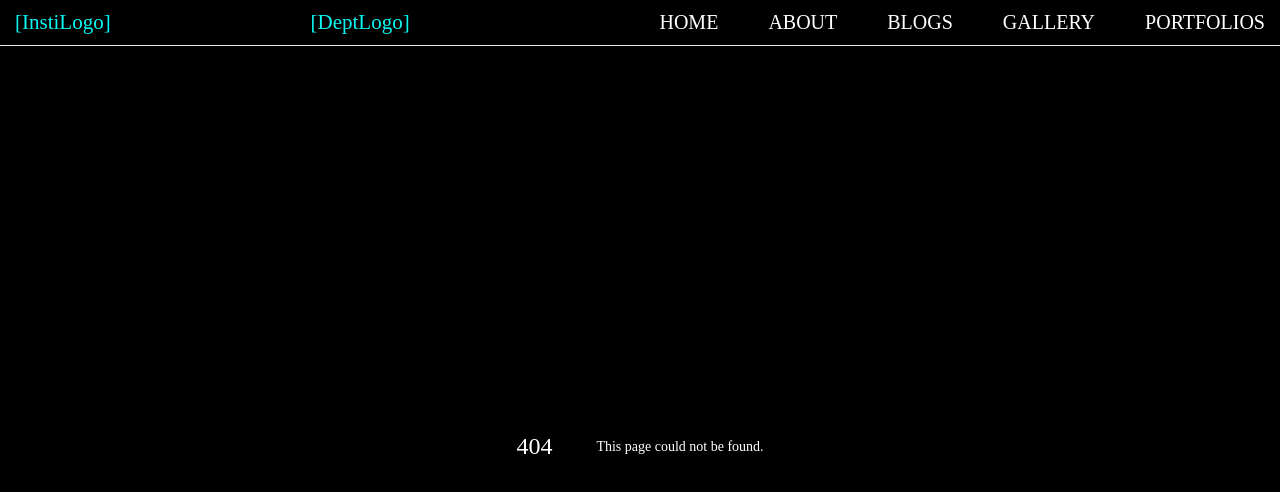
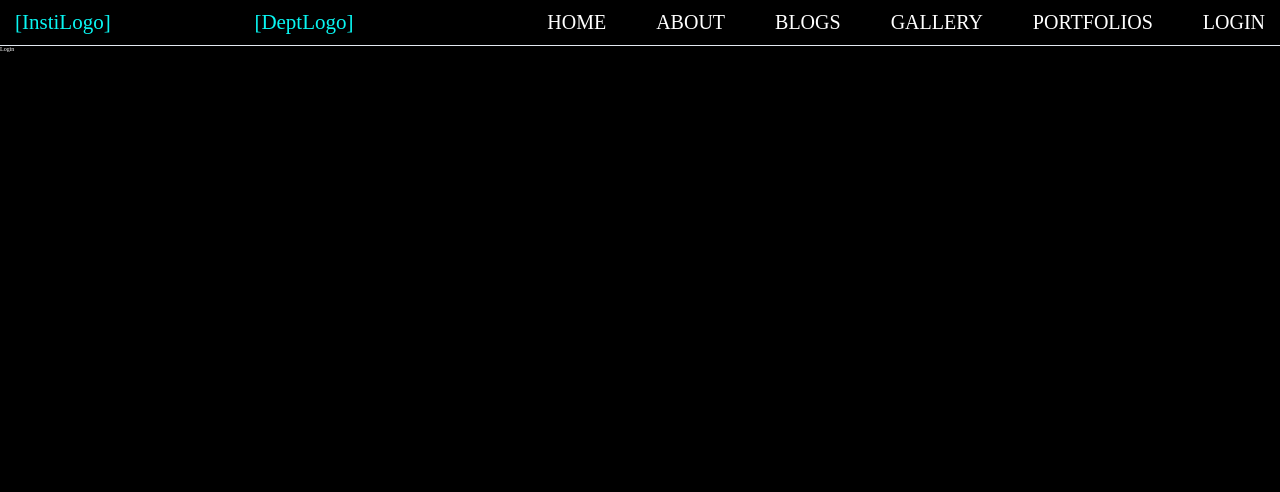
Before and after one commit to MACS-IIT-BHU/web-frontend, a Next.js app: page /login in a window 1280 px wide. Before the commit this address had no page. Shown: the top 492 px of the page. Built offline with nearby package versions, Linux system fonts and the light colour scheme.

Commit message:
added login page

```diff
--- a/components/layout.js
+++ b/components/layout.js
@@ -37,11 +37,17 @@ export default function Layout({children}){
                 <a className={styles.navlink}>Portfolios</a>
                 </Link>
             </li>
+            <li className={styles.navitem}>
+              <Link href="/login">
+                <a className={styles.navlink}>Login</a>
+                </Link>
+            </li>
           </ul>
           <button className={isOpen===false ? styles.hamburger : styles.hamburger + ' ' + styles.active} onClick={openMenu}>
             <span className={styles.bar}></span>
             <span className={styles.bar}></span>
             < span className={styles.bar}></span>
+            <span className={styles.bar}></span>
             <span className={styles.bar}></span>
             <span className={styles.bar}></span>
           </button>
--- /dev/null
+++ b/pages/login.js
@@ -0,0 +1,9 @@
+const login = () => {
+  return (
+    <>
+      Login
+    </>
+  )
+}
+
+export default login
```
